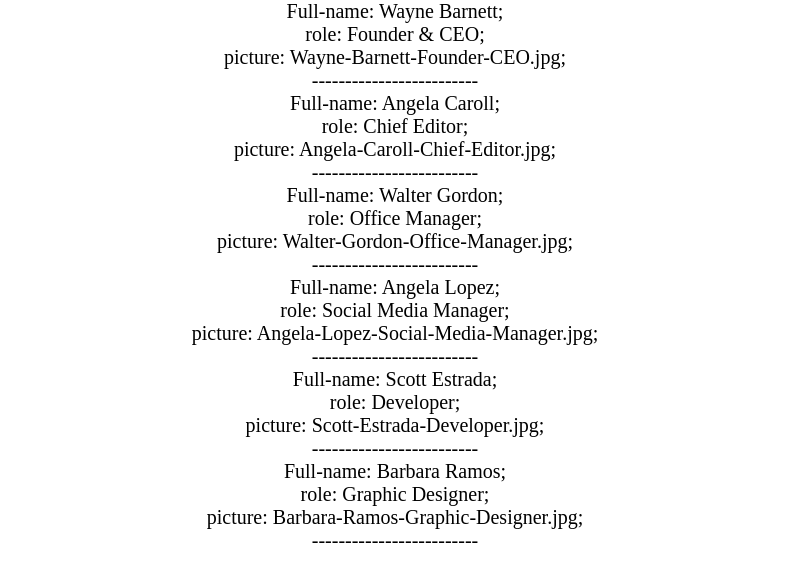
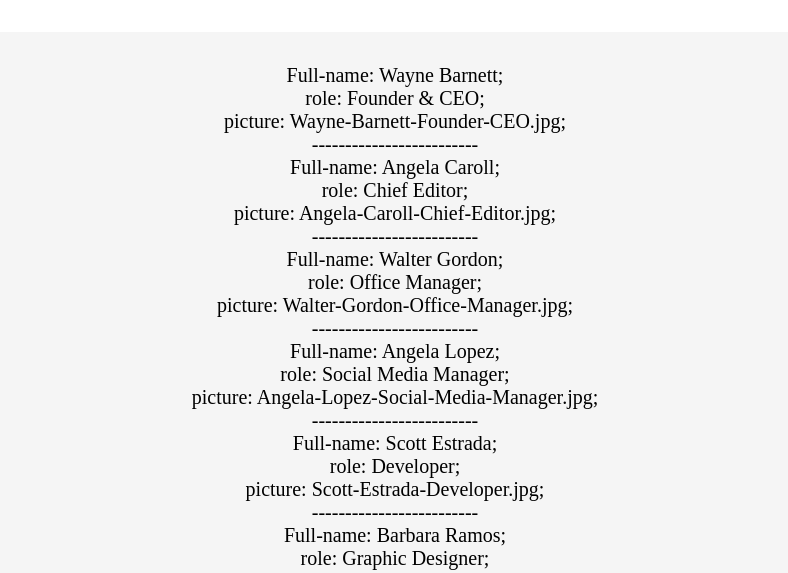
Before and after one commit to AlessandroLembo/js-our-team, a plain HTML site: page index.html in a window 1280 px wide. Shown: the top 573 px of the page, without its empty margins (245-1033 px from the left). Drawn offline with Linux system fonts and the light colour scheme.

Commit message:
add container

```diff
--- a/index.html
+++ b/index.html
@@ -10,7 +10,10 @@
     <link rel="stylesheet" href="style.css">
 </head>
 <body>
-    <div id="info-members"></div>
+    <div class="wrapper">
+
+        <div id="info-members"></div>
+    </div>
     <div class="container">
         <h1 id="title">Our Team</h1>
         <p id="sub-title">Lorem ipsum dolor sit amet consectetur adipisicing elit. Aliquid ipsam incidunt, laborum voluptas natus velit facere similique vitae ratione ex quae fuga repellat repellendus libero placeat quos culpa cupiditate illum.</p>
--- a/style.css
+++ b/style.css
@@ -6,11 +6,17 @@
 }
 
 /* Stampa stringhe in pagina via javascript */
+.wrapper{
+    max-width: 1400px;
+    margin: 2rem auto;
+    padding: 2rem;
+    background-color: whitesmoke;
+}
+
 #info-members{
     text-align: center;
     font-size: 20px;
 }
-
 
 /* Generics */
 .container{
```
